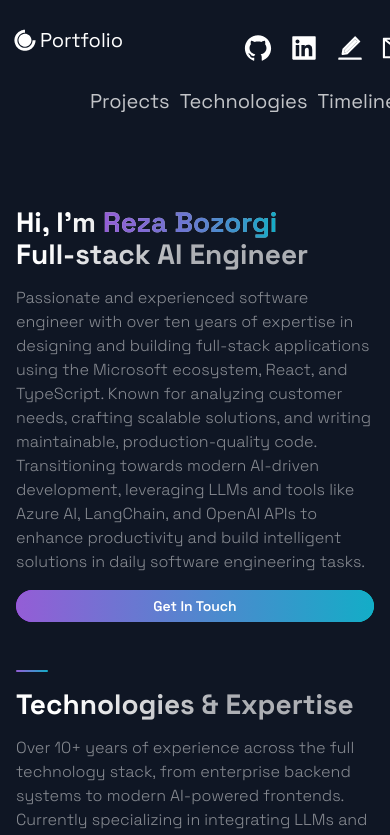
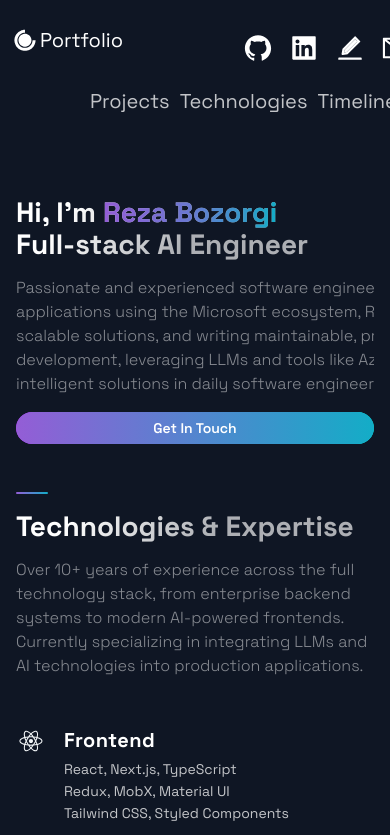
Before and after one commit to reza899/portfolio, a Next.js app: page / in a window 390 px wide. Shown: the top 835 px of the page. Built offline with nearby package versions, Linux system fonts and the light colour scheme.

Commit message:
Reduce hero section top padding for better spacing
- Added custom HeroSectionTitle component to reduce top padding from 58px to 10px
- Improved visual spacing between header and hero section
- Added minWidth styling to hero description text
- Maintained responsive padding across all breakpoints

```diff
--- a/src/components/Hero/Hero.js
+++ b/src/components/Hero/Hero.js
@@ -1,12 +1,25 @@
-import React from "react";
+import React from 'react';
+import styled from 'styled-components';
 
 import {
   Section,
   SectionText,
   SectionTitle,
-} from "../../styles/GlobalComponents";
-import Button from "../../styles/GlobalComponents/Button";
-import { LeftSection } from "./HeroStyles";
+} from '../../styles/GlobalComponents';
+import Button from '../../styles/GlobalComponents/Button';
+import { LeftSection } from './HeroStyles';
+
+const HeroSectionTitle = styled(SectionTitle)`
+  padding: 10px 0 16px !important;
+
+  @media ${(props) => props.theme.breakpoints.md} {
+    padding: 8px 0 12px !important;
+  }
+
+  @media ${(props) => props.theme.breakpoints.sm} {
+    padding: 6px 0 8px !important;
+  }
+`;
 
 const Hero = () => {
   const handleGetInTouch = () => {
@@ -16,20 +29,35 @@ const Hero = () => {
   return (
     <Section row nopadding>
       <LeftSection>
-        <SectionTitle main center as="h1">
-          Hi, I'm{" "}
+        <HeroSectionTitle main center as='h1'>
+          Hi, I'm{' '}
           <span
-            data-field="name"
-            data-person="Reza Bozorgi"
-            style={{background: 'linear-gradient(270deg, #13ADC7 0%, #6978D1 50%, #945DD6 100%)', WebkitBackgroundClip: 'text', WebkitTextFillColor: 'transparent', backgroundClip: 'text'}}
+            data-field='name'
+            data-person='Reza Bozorgi'
+            style={{
+              background:
+                'linear-gradient(270deg, #13ADC7 0%, #6978D1 50%, #945DD6 100%)',
+              WebkitBackgroundClip: 'text',
+              WebkitTextFillColor: 'transparent',
+              backgroundClip: 'text',
+            }}
           >
             Reza Bozorgi
           </span>
           <br />
-          <span data-field="role" data-job-title="Full-stack AI Engineer">Full-stack AI Engineer</span>
-        </SectionTitle>
-        <SectionText style={{lineHeight: '1.5'}}>
-          Passionate and experienced software engineer with over ten years of expertise in designing and building full-stack applications using the Microsoft ecosystem, React, and TypeScript. Known for analyzing customer needs, crafting scalable solutions, and writing maintainable, production-quality code. Transitioning towards modern AI-driven development, leveraging LLMs and tools like Azure AI, LangChain, and OpenAI APIs to enhance productivity and build intelligent solutions in daily software engineering tasks.
+          <span data-field='role' data-job-title='Full-stack AI Engineer'>
+            Full-stack AI Engineer
+          </span>
+        </HeroSectionTitle>
+        <SectionText style={{ lineHeight: '1.5', minWidth: '900px' }}>
+          Passionate and experienced software engineer with over ten years of
+          expertise in designing and building full-stack applications using the
+          Microsoft ecosystem, React, and TypeScript. Known for analyzing
+          customer needs, crafting scalable solutions, and writing maintainable,
+          production-quality code. Transitioning towards modern AI-driven
+          development, leveraging LLMs and tools like Azure AI, LangChain, and
+          OpenAI APIs to enhance productivity and build intelligent solutions in
+          daily software engineering tasks.
         </SectionText>
         <Button onClick={handleGetInTouch}>Get In Touch</Button>
       </LeftSection>
```
